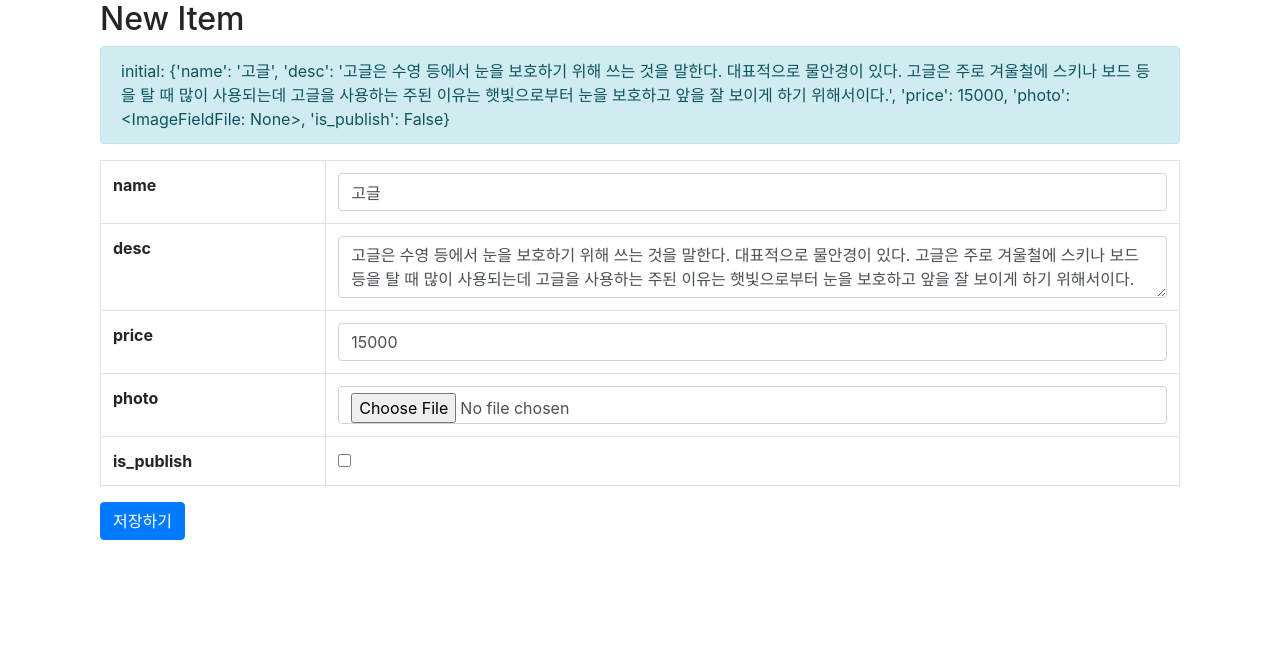
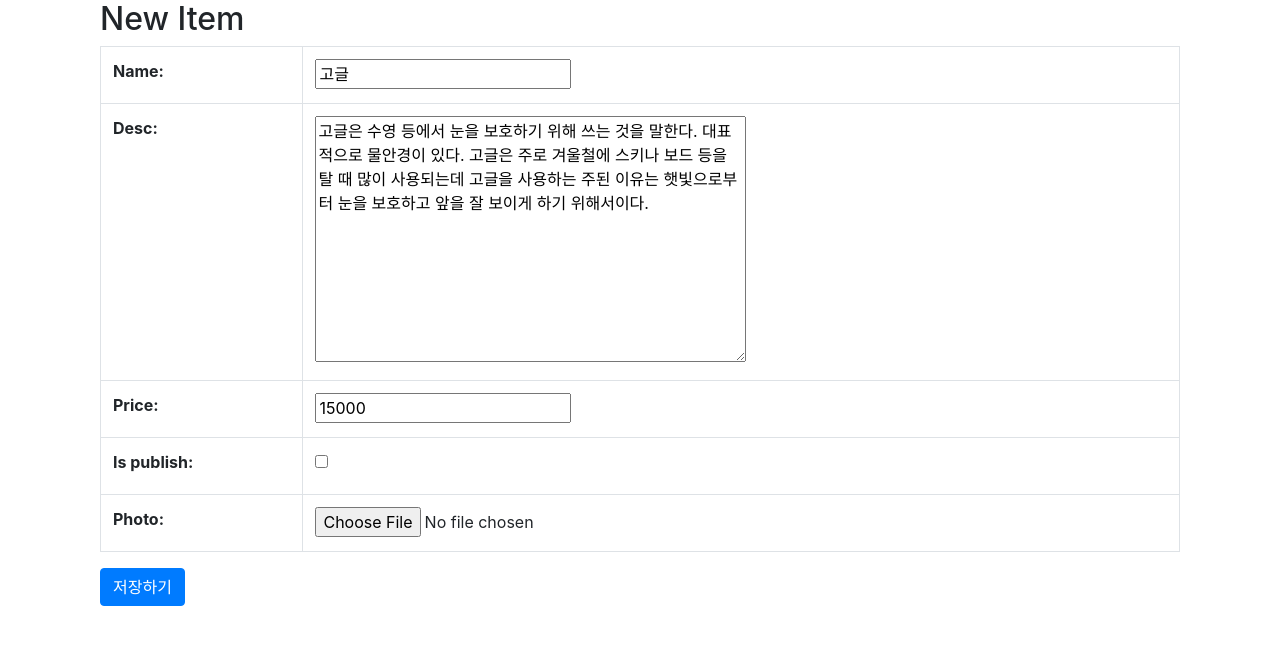
Before and after one commit to osandra/piro13_AskDjangoBasic2, a Django app: page /shop/1/edit in a window 1280 px wide. Shown: the top 645 px of the page. Run offline with Django 3.2, Linux system fonts and the light colour scheme; data comes from the database, SQL or seed files in the repository; both versions use the stored data as it was after the commit; some libraries are stand-ins or nearby versions.

Commit message:
30강 장고 Form을 통해, 글 생성/수정 구현하기

```diff
--- a/askcompany1/askcompany1/static/main.css
+++ b/askcompany1/askcompany1/static/main.css
@@ -1,4 +1,4 @@
 body {
-    background-color: lightcyan;
+    background-color: aliceblue;
 }
 a:hover{ color:darkolivegreen; }
--- /dev/null
+++ b/askcompany1/shop/forms.py
@@ -0,0 +1,8 @@
+from django import forms
+from .models import Item
+
+
+class ItemForm(forms.ModelForm):
+    class Meta:
+        model = Item
+        fields = '__all__'
--- a/askcompany1/shop/templates/shop/item_detail.html
+++ b/askcompany1/shop/templates/shop/item_detail.html
@@ -5,7 +5,7 @@
 
     {% if item.photo %}
         <img src="{{ item.photo.url }}" style="max-width: 100%;">
-    {% endif %}
+    {% endif %}<br />
     가격: {{ item.price|intcomma }}
 
     {% if item.desc %}
--- a/askcompany1/shop/templates/shop/item_form.html
+++ b/askcompany1/shop/templates/shop/item_form.html
@@ -8,63 +8,15 @@
 <body>
 <div class="container">
     <div class="col-sm-12">
-
         <h2>New Item</h2>
-
-        {% if error_list %}
-            <div class="alert alert-danger">
-                error_list: {{ error_list }}
-            </div>
-        {% endif %}
-
-        {% if initial %}
-            <div class="alert alert-info">
-                initial: {{ initial }}
-            </div>
-        {% endif %}
-
         <form action="" method="post" enctype="multipart/form-data" autocomplete="off">
             {% csrf_token %}
 
             <table class="table table-bordered">
-                <tbody>
-                <tr>
-                    <th>name</th>
-                    <td>
-                        <input type="text" name="name" value="{{ initial.name }}" class="form-control"/>
-                    </td>
-                </tr>
-                <tr>
-                    <th>desc</th>
-                    <td>
-                        <textarea name="desc" class="form-control">{{ initial.desc }}</textarea>
-                    </td>
-                </tr>
-                <tr>
-                    <th>price</th>
-                    <td>
-                        <input type="text" name="price" value="{{ initial.price }}" class="form-control"/>
-                    </td>
-                </tr>
-                <tr>
-                    <th>photo</th>
-                    <td>
-                        <input type="file" name="photo" class="form-control"/>
-                    </td>
-                </tr>
-                <tr>
-                    <th>is_publish</th>
-                    <td>
-                        <input type="checkbox" name="is_publish" value="1"
-                               {% if initial.is_publish %}checked{% endif %}/>
-                    </td>
-                </tr>
-                </tbody>
+                {{ form.as_table }}
             </table>
-
             <input type="submit" value="저장하기" class="btn btn-primary"/>
         </form>
-
     </div>
 </div>
 </body>
--- a/askcompany1/shop/templates/shop/item_list.html
+++ b/askcompany1/shop/templates/shop/item_list.html
@@ -1,5 +1,5 @@
 {% extends "shop/layout.html" %}
-{% load static %}
+{% load static humanize %}
 {% block content  %}
     {{ block.super }}
     <form action="" method="GET"> <!--검색창-->
@@ -12,7 +12,7 @@
             <a href = "{{ item.get_absolute_url }}">
                 {{ item.name }}
             </a>
-                {{ item.price }}원
+                {{ item.price|intcomma }}원
                 {{ item.desc|linebreaks}}
             </li>
         {% endfor %}
--- a/askcompany1/shop/views.py
+++ b/askcompany1/shop/views.py
@@ -3,6 +3,7 @@ from django.shortcuts import render, get_object_or_404, redirect
 import re
 # Create your views here.
 from .models import Item
+from .forms import ItemForm
 
 
 def archives_year(request, year):
@@ -30,69 +31,16 @@ def item_detail(request, pk):
 
 
 def item_new(request, item=None):
-    error_list = []
-    initial = {}
-
     if request.method == 'POST':
-        data = request.POST
-        files = request.FILES
-
-        name = data.get('name')
-        desc = data.get('desc')
-        price = data.get('price')
-        photo = files.get('photo')
-        is_publish = data.get('is_publish') in (True, 't', 'True', '1')
-
-        # 유효성 검사
-        if len(name) < 2:
-            error_list.append('name을 2글자 이상 입력해주세요.')
-
-        if re.match(r'^[\da-zA-Z\s]+$', desc):
-            error_list.append('한글을 입력해주세요.')
-
-        if not error_list:
-            # 저장 시도
-            if item is None:
-                item = Item()
-
-            item.name = name
-            item.desc = desc
-            item.price = price
-            item.is_publish = is_publish
-
-            if photo:
-                item.photo.save(photo.name, photo, save=False)
-
-            try:
-                item.save()
-            except Exception as e:
-                error_list.append(e)
-            else:
-                return redirect(item)
-
-        initial = {
-            'name': name,
-            'desc': desc,
-            'price': price,
-            'photo': photo,
-            'is_publish': is_publish,
-        }
+        form = ItemForm(request.POST, request.FILES, instance=item)
+        if form.is_valid():
+            item = form.save()
+            return redirect(item)
     else:
-        if item is not None:
-            initial = {
-                'name': item.name,
-                'desc': item.desc,
-                'price': item.price,
-                'photo': item.photo,
-                'is_publish': item.is_publish,
-            }
-
-    return render(request, 'shop/item_form.html', {
-        'error_list': error_list,
-        'initial': initial,
-    })
-
-
+        form = ItemForm(instance=item)
+    return render(request, 'shop/item_form.html', {'form': form})
+#item_new =CreativeView.as_view(model=Item, form_class=Itemform)
+#item_edit =UpdateView.as_view(model=Item, form_class=Itemform)
 def item_edit(request, pk):
     item = get_object_or_404(Item, pk=pk)
     return item_new(request, item)
```
Also changed, not shown: askcompany1/db.sqlite3.
